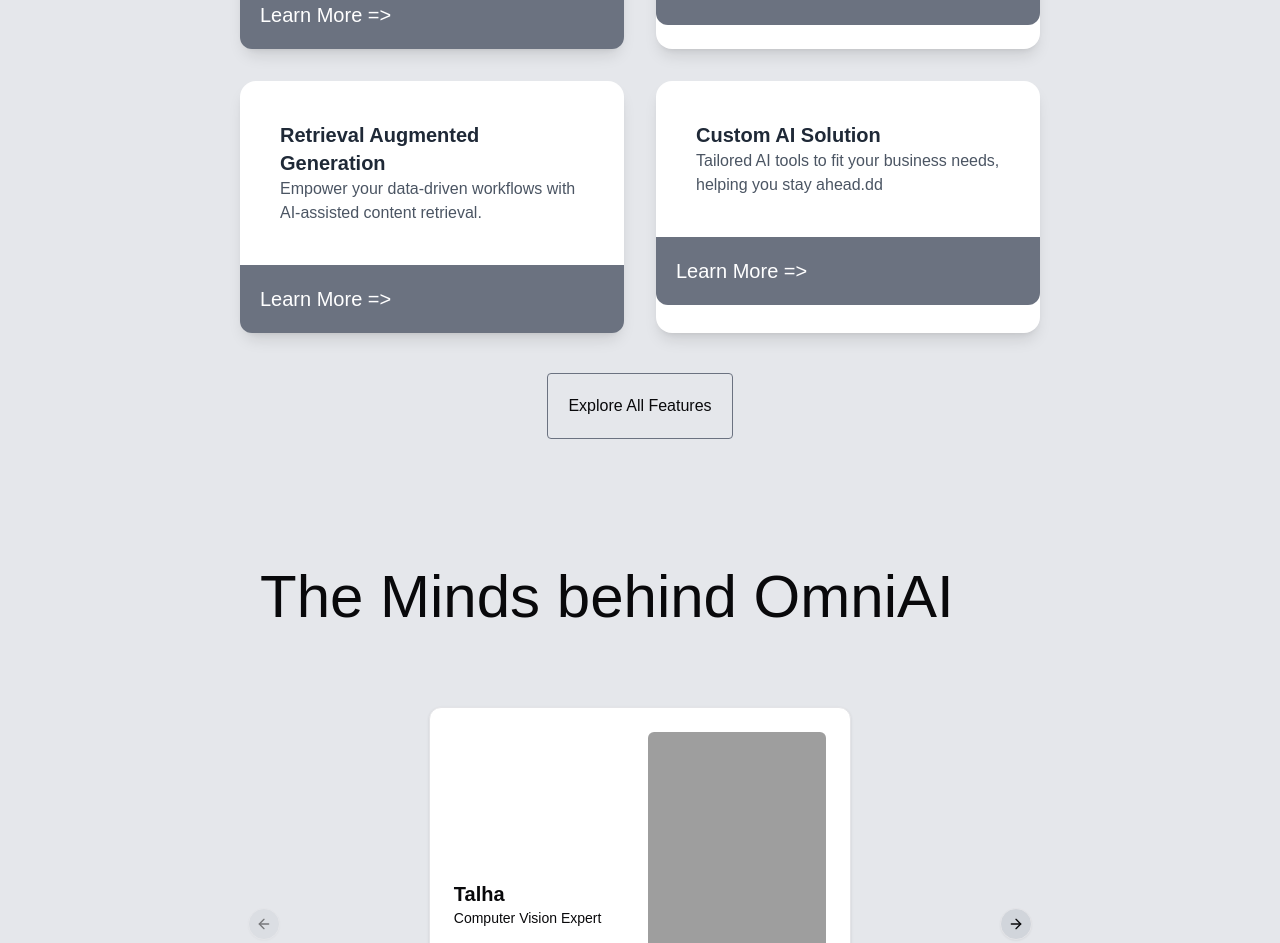
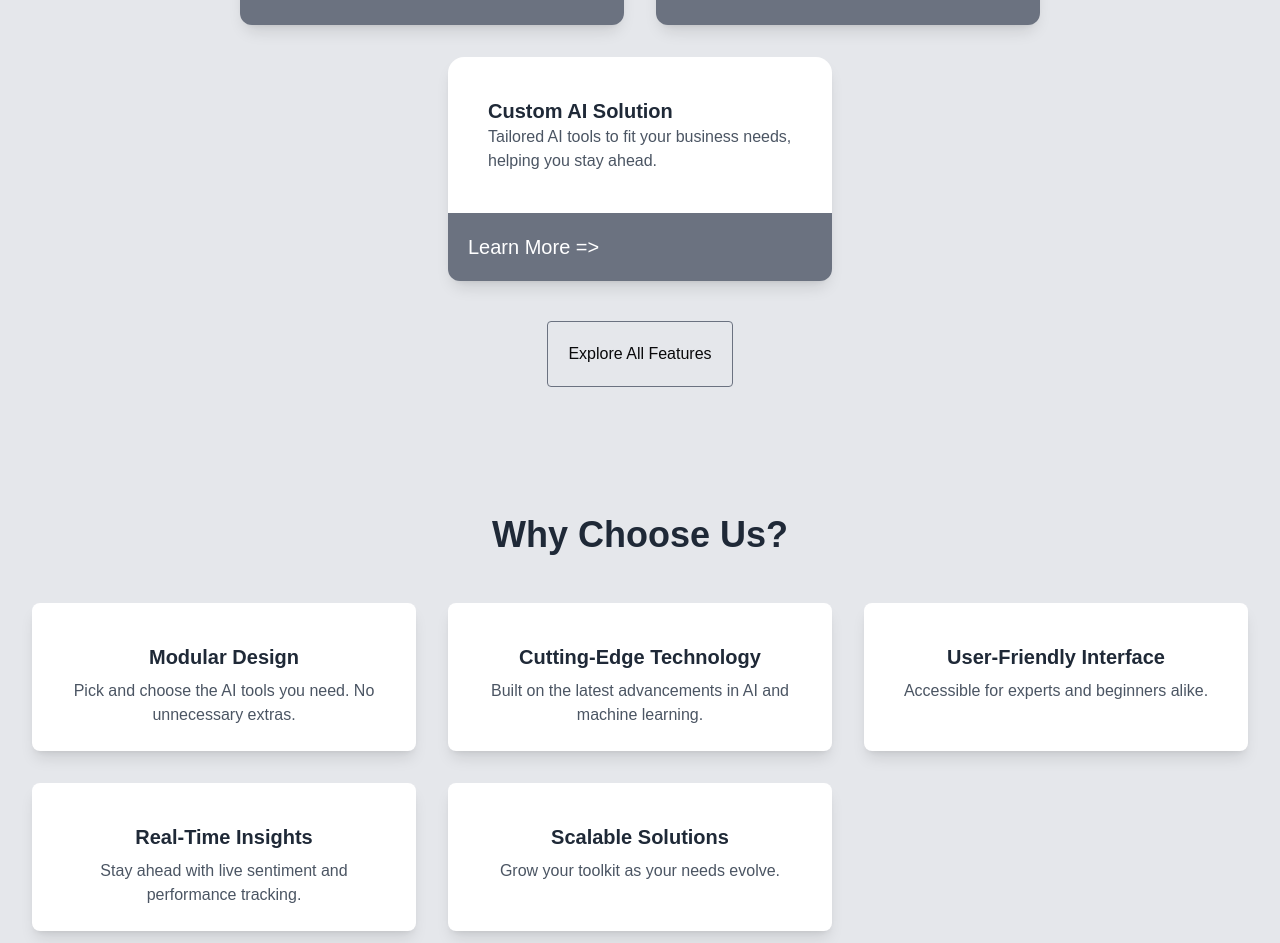
Before and after one commit to Talha-Naveed/Omni-AI, a Next.js app: page / in a window 1280 px wide. Shown: the part 1123-2066 px from the top of the page. Built offline with nearby package versions, Linux system fonts and the light colour scheme; grey boxes are pictures that could not be loaded.

Commit message:
why choose us area done

```diff
--- a/src/app/components/Features.js
+++ b/src/app/components/Features.js
@@ -3,22 +3,22 @@
     {
       title: "Large Language Models",
       description:
-        "Powerful conversational AI at your fingertips for chatbots, content generation, and more.",
+        "Powerful AI at your fingertips for chatbots, content generation, and more.",
     },
     {
       title: "Live Sentiment Analysis",
       description:
         "Monitor emotions in real-time to make data-driven decisions.",
     },
-    {
-      title: "Retrieval Augmented Generation",
-      description:
-        "Empower your data-driven workflows with AI-assisted content retrieval.",
-    },
+    // {
+    //   title: "Retrieval Augmented Generation",
+    //   description:
+    //     "Empower your data-driven workflows with AI-assisted content retrieval.",
+    // },
     {
       title: "Custom AI Solution",
       description:
-        "Tailored AI tools to fit your business needs, helping you stay ahead.dd",
+        "Tailored AI tools to fit your business needs, helping you stay ahead.  ",
     },
   ];
 
--- /dev/null
+++ b/src/app/components/why.js
@@ -0,0 +1,74 @@
+import React from "react";
+
+export default function Why() {
+  return (
+    <section className="bg-gray-200 py-16">
+      <div className="max-w-7xl mx-auto px-4 sm:px-6 lg:px-8">
+        <h2 className="text-center text-4xl font-bold text-gray-800 mb-12">
+          Why Choose Us?
+        </h2>
+        <div className="grid grid-cols-1 md:grid-cols-2 lg:grid-cols-3 gap-8">
+          <div className="bg-white shadow-lg rounded-lg p-6 text-center">
+            <div className="text-4xl text-blue-500 mb-4">
+              <i className="fas fa-cogs"></i>
+            </div>
+            <h3 className="text-xl font-semibold text-gray-800 mb-2">
+              Modular Design
+            </h3>
+            <p className="text-gray-600">
+              Pick and choose the AI tools you need. No unnecessary extras.
+            </p>
+          </div>
+
+          <div className="bg-white shadow-lg rounded-lg p-6 text-center">
+            <div className="text-4xl text-green-500 mb-4">
+              <i className="fas fa-brain"></i>
+            </div>
+            <h3 className="text-xl font-semibold text-gray-800 mb-2">
+              Cutting-Edge Technology
+            </h3>
+            <p className="text-gray-600">
+              Built on the latest advancements in AI and machine learning.
+            </p>
+          </div>
+
+          <div className="bg-white shadow-lg rounded-lg p-6 text-center">
+            <div className="text-4xl text-yellow-500 mb-4">
+              <i className="fas fa-user"></i>
+            </div>
+            <h3 className="text-xl font-semibold text-gray-800 mb-2">
+              User-Friendly Interface
+            </h3>
+            <p className="text-gray-600">
+              Accessible for experts and beginners alike.
+            </p>
+          </div>
+
+          <div className="bg-white shadow-lg rounded-lg p-6 text-center">
+            <div className="text-4xl text-red-500 mb-4">
+              <i className="fas fa-chart-line"></i>
+            </div>
+            <h3 className="text-xl font-semibold text-gray-800 mb-2">
+              Real-Time Insights
+            </h3>
+            <p className="text-gray-600">
+              Stay ahead with live sentiment and performance tracking.
+            </p>
+          </div>
+
+          <div className="bg-white shadow-lg rounded-lg p-6 text-center">
+            <div className="text-4xl text-purple-500 mb-4">
+              <i className="fas fa-arrows-alt"></i>
+            </div>
+            <h3 className="text-xl font-semibold text-gray-800 mb-2">
+              Scalable Solutions
+            </h3>
+            <p className="text-gray-600">
+              Grow your toolkit as your needs evolve.
+            </p>
+          </div>
+        </div>
+      </div>
+    </section>
+  );
+}
--- a/src/app/page.js
+++ b/src/app/page.js
@@ -2,13 +2,14 @@
 import Features from "./components/Features";
 import MidSection from "./components/MidSection";
 import Team from "./components/team";
-
+import Why from "./components/why";
 // What is this HeroSection
 const Home = () => {
   return (
     <>
       <MidSection />
       <Features />
+      <Why />
       <Team />
     </>
   );
```
